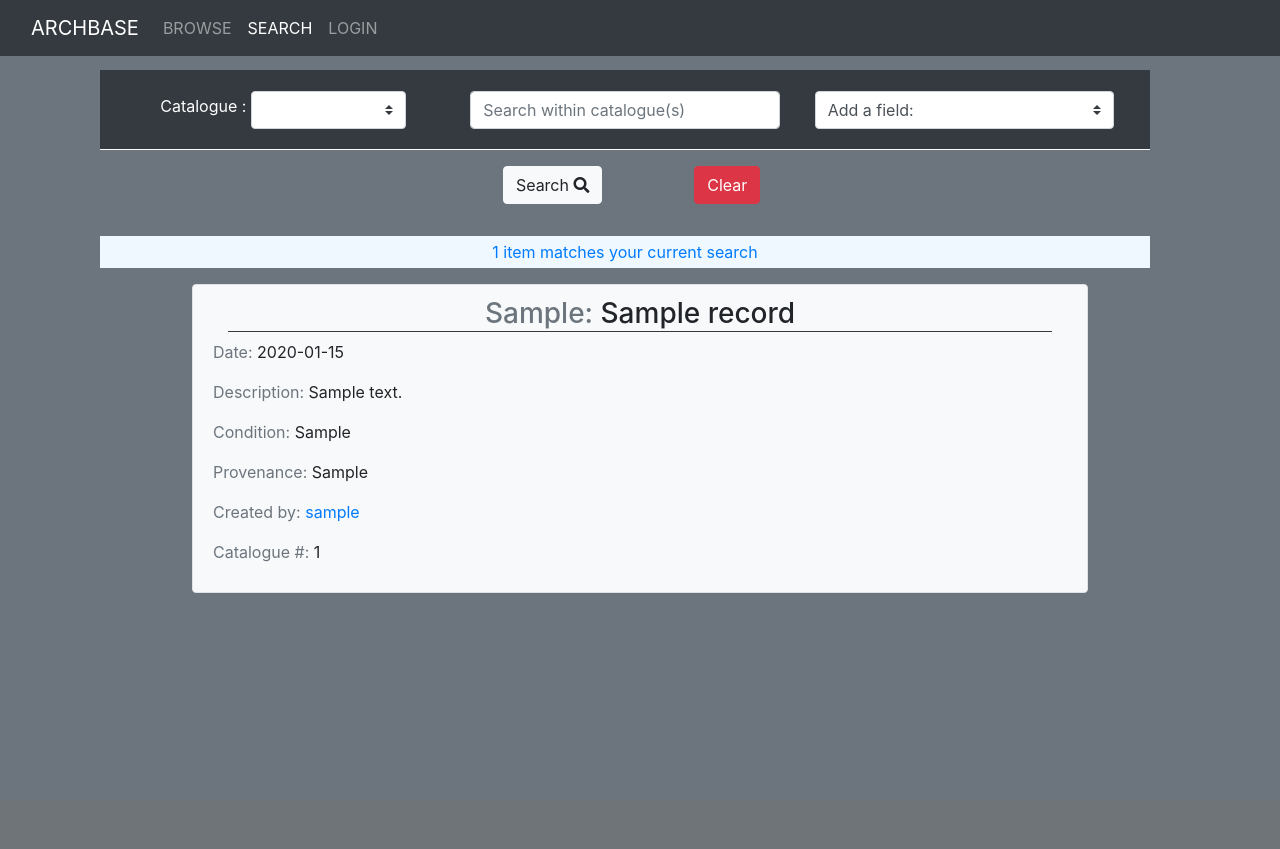
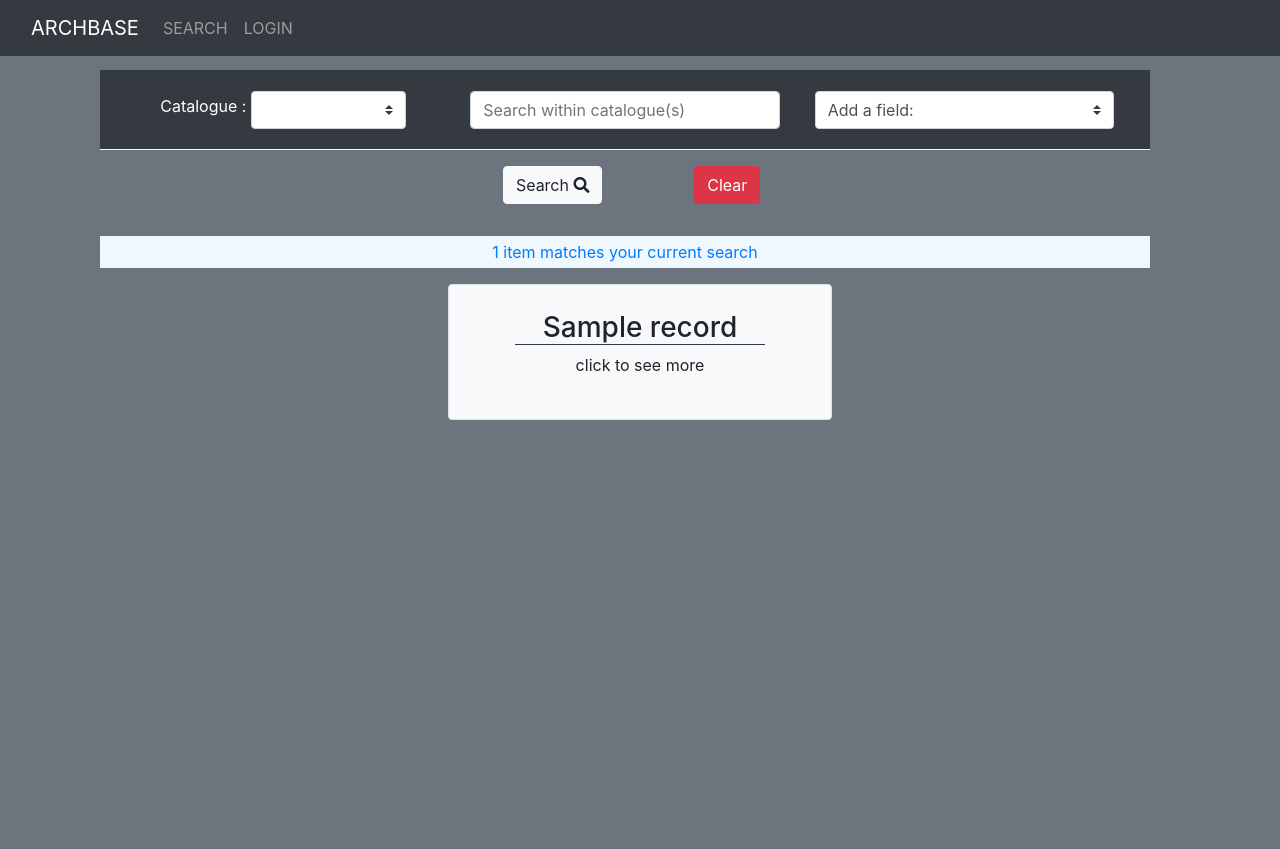
Before and after one commit to eamccarron/CollectionCatalogue, a Django app: page /search/ in a window 1280 px wide. Shown: the top 849 px of the page. Before the commit the page ends 593 px from the top, so only its background shows below. Run offline with Django 3.2, Linux system fonts and the light colour scheme; tables that the repository leaves empty hold one stand-in row (values such as "Sample post"); lists and menus that the app fills with data are empty; some libraries are stand-ins or nearby versions.

Commit message:
Changes to view

```diff
--- /dev/null
+++ b/Catalogue/forms.py
@@ -0,0 +1,5 @@
+from django import forms
+
+
+class createNewRecord(forms.Form):
+    name = forms.CharField(label="Name", max_length=100, required=False)
--- a/Catalogue/routes/search.py
+++ b/Catalogue/routes/search.py
@@ -1,6 +1,6 @@
 from django.http import HttpResponse
 from django.shortcuts import render
-from Catalogue.models import Record
+from Catalogue.models import Record, allModels
 from django.db.models import Q
 
 
@@ -25,7 +25,12 @@ def search_route(request):
                 filt_param = Q((f"{key}__contains", f"{val}"))
                 records = records.filter(filt_param)
 
-        context = {"records": records}
+        models = []
+        for model in allModels.objects.all():
+            model_name = model.model_type
+            models.append({"model_name": model_name, "model_value": model_name.lower()})
+
+        context = {"records": records, "models": models}
 
         return render(request, "search.html", context)
 
--- a/Catalogue/templates/base.html
+++ b/Catalogue/templates/base.html
@@ -13,7 +13,7 @@
 <body class="bg-secondary h-100 w-100">
     <nav class="navbar navbar-expand-md navbar-dark fixed-top static-top navbar-default bg-dark">
         <div class="container-fluid">
-            <a href="#" class="navbar-brand">
+            <a href="../search" class="navbar-brand">
                 ARCHBASE
             </a>
             <button class="navbar-toggler collapsed" type="button" data-bs-toggle="collapse"
@@ -23,11 +23,6 @@
             </button>
             <div class="navbar-collapse collapse show" id="navbarCollapse">
                 <ul class="navbar-nav me-auto mb-2 mb-md-0">
-                    <li class="nav-item ">
-                        <a href="/browse" class="nav-link {% block nav_item_browse %}{% endblock nav_item_browse %}">
-                            BROWSE
-                        </a>
-                    </li>
                     <li class="nav-item">
                         <a href="/search" class="nav-link {% block nav_item_search %}{% endblock nav_item_search %}">
                             SEARCH
@@ -60,7 +55,9 @@
     }
 
     .record-container {
-        min-width: 70vw;
+        padding: 2.5% 5%;
+        min-width: 30vw;
+        min-height: 3.5vh;
         margin: 1em;
     }
 
--- a/Catalogue/templates/browse.html
+++ b/Catalogue/templates/browse.html
@@ -10,75 +10,23 @@ active
         <div class="col">
             <ul class=" list-group flex-column justify-content-end align-items-center">
                 {% for record in records %}
-                <li class="list-group-item record-container border rounded bg-light">
+                <li class="list-group-item record-container border rounded bg-light"
+                    onclick='location.href=`../items/?catalogue_num={{record.catalogue_num}}`' style="cursor: pointer;">
                     <div class="container">
                         <div class="row">
                             <div class="col">
                                 <h3 class="bg-light text-center  border-dark border-bottom">
-                                    <span class="text-muted text-capitalize">{{record.item_type}}:
-                                    </span>
                                     {{record.name}}
                                 </h3>
                             </div>
                         </div>
                     </div>
+                    <div class="record-info">
+                        <p class="text-center">
+                            click to see more
+                        </p>
+                    </div>
 
-                    <div class="record-info">
-                        <p>
-                            <span class="text-capitalize text-muted">Date:
-                            </span>
-                            <span>
-                                {{record.date}}
-                            </span>
-                        </p>
-                        <p>
-                            <span class="text-capitalize text-muted">Description:
-                            </span>
-                            <span>
-                                {{record.description}}
-                            </span>
-                        </p>
-                        <p>
-                            <span class="text-capitalize text-muted">Condition:
-                            </span>
-                            <span>
-                                {{record.condition}}
-                            </span>
-                        </p>
-                        <p>
-                            <span class="text-capitalize text-muted">Provenance:
-                            </span>
-                            <span>
-                                {{record.provenance}}
-                            </span>
-                        </p>
-                        <p>
-                            <span class="text-muted">Created by:
-                            </span>
-                            <span>
-                                <a href="users/{{record.staff_creator.username}}">{{record.staff_creator.username}}</a>
-                            </span>
-                        </p>
-
-                        <p>
-                            <span class="text-capitalize text-muted">Catalogue #:
-                            </span>
-                            <span>
-                                {{record.catalogue_num}}
-                            </span>
-                        </p>
-
-                        {% for field,value in record.additional_info %}
-                        <p>
-                            <span class="text-capitalize text-muted"> {{field}}:
-                            </span>
-                            <span>
-                                {{value}}
-                            </span>
-                        </p>
-
-                        {% endfor %}
-                    </div>
                 </li>
                 {% endfor %}
 
--- a/Catalogue/templates/search.html
+++ b/Catalogue/templates/search.html
@@ -21,15 +21,15 @@ active
             <div class="row search-field w-100 p-3 row align-items-center justify-content-between bg-dark border-bottom border-light"
                 id="search-menu">
                 <div class="col col-4 h-100">
+
                     <div class="form-group h-100">
                         <label for="catalogue" class="text-white">Catalogue : </label>
                         <select name="catalogue" id="catalogue"
                             class="w-50 custom-select form-control align-items-start justify-content-start">
-                            <option value=""></option>
-                            <option value="camera">Camera</option>
-                            <option value="car">Car</option>
-                            <option value="fossil">Fossil</option>
-                            <option value="vinyl">Vinyl</option>
+                            {% for model in models %}
+                            <option value={{model.model_value}} label={{model.model_name}} class="text-capitalize">
+                            </option>
+                            {% endfor %}
                         </select>
                     </div>
                 </div>
@@ -91,93 +91,7 @@ active
         </form>
     </div>
 
-
-    <div class="row" id="record-area">
-        <div class="col">
-            <ul class=" list-group flex-column justify-content-end align-items-center">
-
-                {% for record in records %}
-                <li class="list-group-item record-container border rounded bg-light">
-                    <div class="container">
-                        <div class="row">
-                            <div class="col">
-                                <h3 class="bg-light text-center  border-dark border-bottom">
-                                    <span class="text-muted text-capitalize">{{record.item_type}}:
-                                    </span>
-                                    {{record.name}}
-                                </h3>
-                            </div>
-                        </div>
-                    </div>
-
-                    <div class="record-info">
-                        {%if record.has_image%}
-
-                        {% endif %}
-
-                        <p>
-                            <span class="text-capitalize text-muted">Date:
-                            </span>
-                            <span>
-                                {{record.date}}
-                            </span>
-                        </p>
-                        <p>
-                            <span class="text-capitalize text-muted">Description:
-                            </span>
-                            <span>
-                                {{record.description}}
-                            </span>
-                        </p>
-                        <p>
-                            <span class="text-capitalize text-muted">Condition:
-                            </span>
-                            <span>
-                                {{record.condition}}
-                            </span>
-                        </p>
-                        <p>
-                            <span class="text-capitalize text-muted">Provenance:
-                            </span>
-                            <span>
-                                {{record.provenance}}
-                            </span>
-                        </p>
-                        <p>
-                            <span class="text-muted">Created by:
-                            </span>
-                            <span>
-                                <a href="users/{{record.staff_creator.username}}">{{record.staff_creator.username}}</a>
-                            </span>
-                        </p>
-
-                        <p>
-                            <span class="text-capitalize text-muted">Catalogue #:
-                            </span>
-                            <span>
-                                {{record.catalogue_num}}
-                            </span>
-                        </p>
-
-
-                        {% for field,value in record.additional_info %}
-                        <p>
-                            <span class="text-capitalize text-muted"> {{field}}:
-                            </span>
-                            <span>
-                                {{value}}
-                            </span>
-                        </p>
-
-                        {% endfor %}
-                    </div>
-                </li>
-                {% endfor %}
-
-            </ul>
-        </div>
-    </div>
-
+    {% include 'browse.html' %}
 
 </div>
 
--- a/Catalogue/urls.py
+++ b/Catalogue/urls.py
@@ -9,6 +9,8 @@ from . import views
 urlpatterns = [
     path("", views.browse),
     path("browse/", views.browse, name="browse"),
+    path("items/", views.items, name="items"),
     path("login/", admin.site.urls, name="login"),
     path("search/", views.search, name="search"),
+    path("create/", views.create, name="create"),
 ]
--- a/Catalogue/views.py
+++ b/Catalogue/views.py
@@ -7,6 +7,10 @@ from django.views import View
 from Catalogue.routes.browse import browse_route
 from Catalogue.routes.login import login_route
 from Catalogue.routes.search import search_route
+from Catalogue.routes.create import create_route
+from Catalogue.routes.items import item_route
+
+from django.contrib.auth.decorators import login_required
 
 # def temp(request):
 #   context = {"entries": Fossil.objects.all()}
@@ -16,8 +20,19 @@ from Catalogue.routes.search import search_route
 def login(request):
     return login_route(request)
 
+
 def search(request):
     return search_route(request)
 
+
 def browse(request):
     return browse_route(request)
+
+
+@login_required
+def create(request):
+    return create_route(request)
+
+
+def items(request):
+    return item_route(request)
--- a/Collection_Catalogue/settings.py
+++ b/Collection_Catalogue/settings.py
@@ -48,6 +48,7 @@ MIDDLEWARE = [
     "django.contrib.auth.middleware.AuthenticationMiddleware",
     "django.contrib.messages.middleware.MessageMiddleware",
     "django.middleware.clickjacking.XFrameOptionsMiddleware",
+    "django.middleware.csrf.CsrfViewMiddleware",
 ]
 
 ROOT_URLCONF = "Collection_Catalogue.urls"
```
Also changed, not shown: Catalogue/models.py (+78 -39 lines), Catalogue/routes/browse.py (+7 -1 lines), Catalogue/routes/create.py (added, +23 -0 lines), Catalogue/routes/items.py (added, +15 -0 lines), Catalogue/templates/create.html (added, +15 -0 lines), Catalogue/templates/items.html (added, +119 -0 lines), Catalogue/migrations/0003_auto_20210316_1424.py (added).
